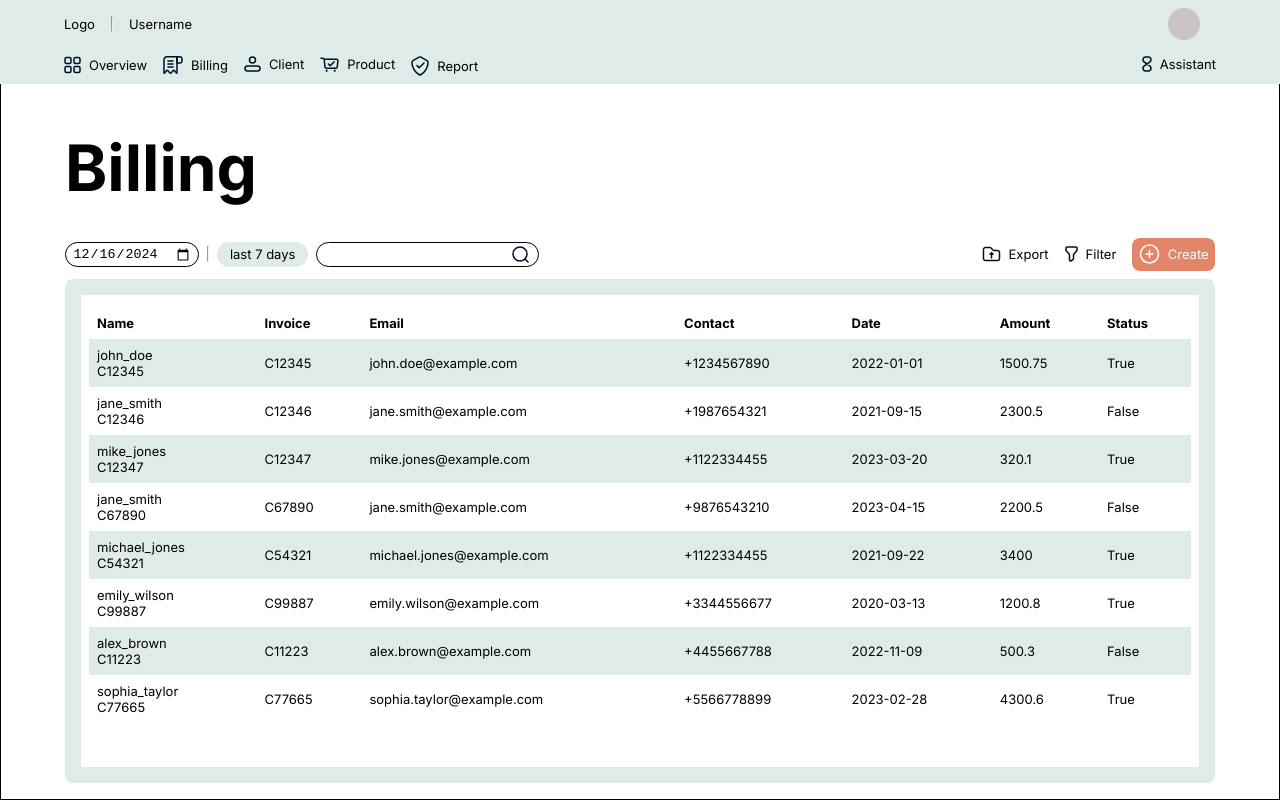
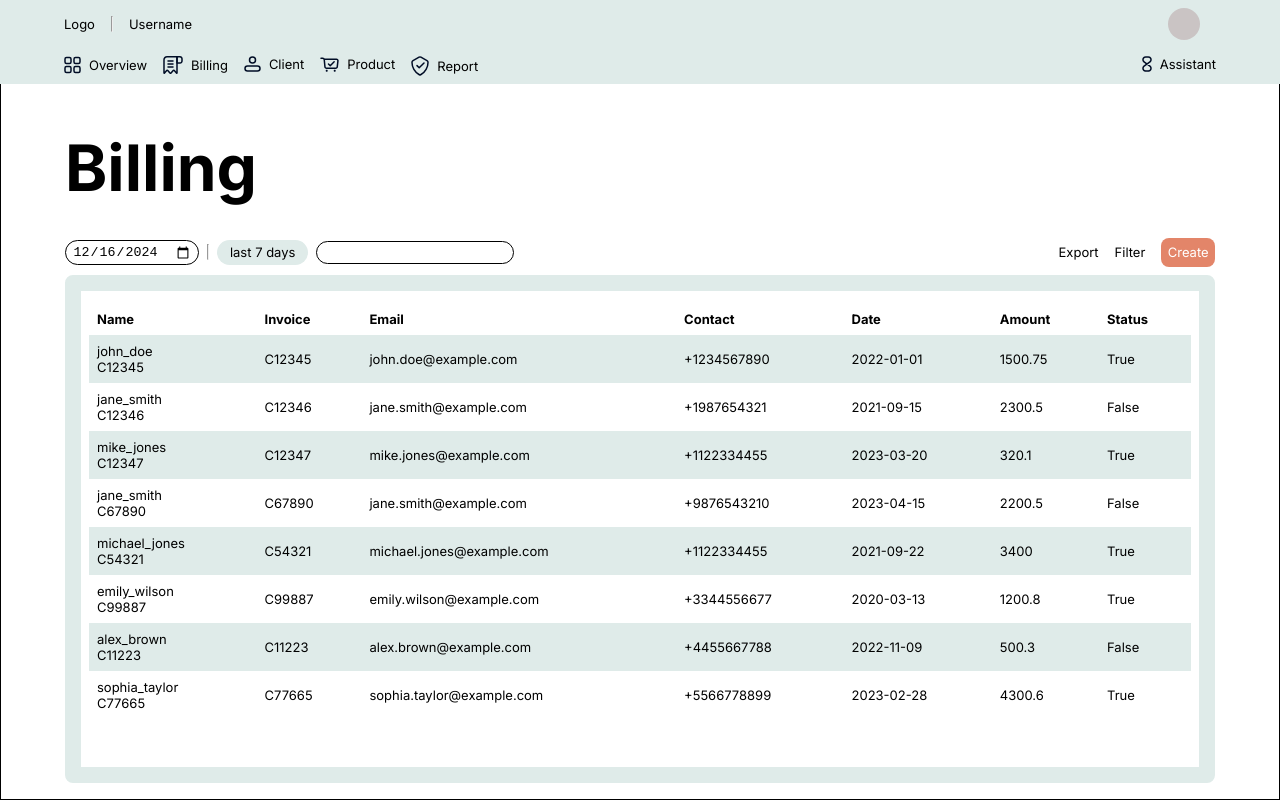
Before and after one commit to it-Shoeb/Billify, a React (Vite) app: page /billing in a window 1280 px wide. Built offline with nearby package versions, Linux system fonts and the light colour scheme.

Commit message:
update assets

```diff
--- a/src/pages/billcreate/BillCreate.jsx
+++ b/src/pages/billcreate/BillCreate.jsx
@@ -3,7 +3,7 @@ import "./billCreate.css";
 import Navbar from "../../components/Navbar";
 
 import { Link } from "react-router-dom";
-import ICONS from "../../components/assets";
+// import ICONS from "../../components/Assets.jsx";
 
 export default function BillCreate() {
   const handleForm = (e) => {
@@ -64,7 +64,7 @@ export default function BillCreate() {
                             <input placeholder="Amount" type="number" />
                             <Link>
                               <img
-                                src={ICONS.deletes}
+                                // src={ICONS.deletes}
                                 onClick={console.log("delete")}
                                 className="form-particulars-delete"
                                 alt=""
--- a/src/pages/billing/Billing.jsx
+++ b/src/pages/billing/Billing.jsx
@@ -4,7 +4,7 @@ import Navbar from "../../components/Navbar";
 import { Link } from "react-router-dom";
 
 import data from "../../data/data.json";
-import ICONS from "../../components/assets";
+// import ICONS from "../../components/assets";
 
 export default function Billing() {
   const [currentdate, setCurrentDate] = useState(
@@ -39,7 +39,7 @@ export default function Billing() {
                 <div className="cta-last7days">last 7 days</div>
                 <label htmlFor="" className="billing-search">
                   <input type="search" name="" id="" />{" "}
-                  <img src={ICONS.search} alt="" />
+                  {/* <img src={ICONS.search} alt="" /> */}
                 </label>
               </form>
             </div>
@@ -47,15 +47,15 @@ export default function Billing() {
             <div className="billing-filter-bar-rhs">
               <div className="billing-cta-container">
                 <div className="billing-export-cta">
-                  <img src={ICONS.exports} alt="" />
+                  {/* <img src={ICONS.exports} alt="" /> */}
                   Export
                 </div>
                 <div className="billing-filter-cta">
-                  <img src={ICONS.filter} alt="" />
+                  {/* <img src={ICONS.filter} alt="" /> */}
                   Filter
                 </div>
                 <Link to={"/billing/create"} className="billing-Create-cta cta">
-                  <img src={ICONS.add} alt="" />
+                  {/* <img src={ICONS.add} alt="" /> */}
                   Create
                 </Link>
               </div>
--- a/src/pages/client/Client.jsx
+++ b/src/pages/client/Client.jsx
@@ -4,7 +4,7 @@ import { Link } from "react-router-dom";
 import Navbar from "../../components/Navbar";
 
 import data from "../../data/data.json";
-import ICONS from "../../components/assets";
+// import ICONS from "../../components/assets";
 
 export default function Client() {
   return (
@@ -23,12 +23,12 @@ export default function Client() {
                   placeholder="search client"
                 />
                 <Link>
-                  <img src={ICONS.search} alt="" />
+                  {/* <img src={ICONS.search} alt="" /> */}
                 </Link>
               </label>
 
               <Link to={'/client/create'} className="client-filter-bar-cta cta">
-                <img src={ICONS.add} alt="" />
+                {/* <img src={ICONS.add} alt="" /> */}
                 Create Client
               </Link>
             </form>
--- a/src/pages/product/Product.jsx
+++ b/src/pages/product/Product.jsx
@@ -6,7 +6,7 @@ import { Link } from "react-router-dom";
 
 
 import product from "../../data/product.json";
-import ICONS from "../../components/assets";
+// import ICONS from "../../components/assets";
 
 export default function Product() {
   return (
@@ -26,7 +26,7 @@ export default function Product() {
                 />
                 <Link>
                   {" "}
-                  <img src={ICONS.search} alt="" />
+                  {/* <img src={ICONS.search} alt="" /> */}
                 </Link>
               </label>
 
@@ -34,7 +34,7 @@ export default function Product() {
                 to={"/product/create"}
                 className="product-filter-bar-cta cta"
               >
-                <img src={ICONS.add} alt="" />
+                {/* <img src={ICONS.add} alt="" /> */}
                 Create Product
               </Link>
             </form>
```
